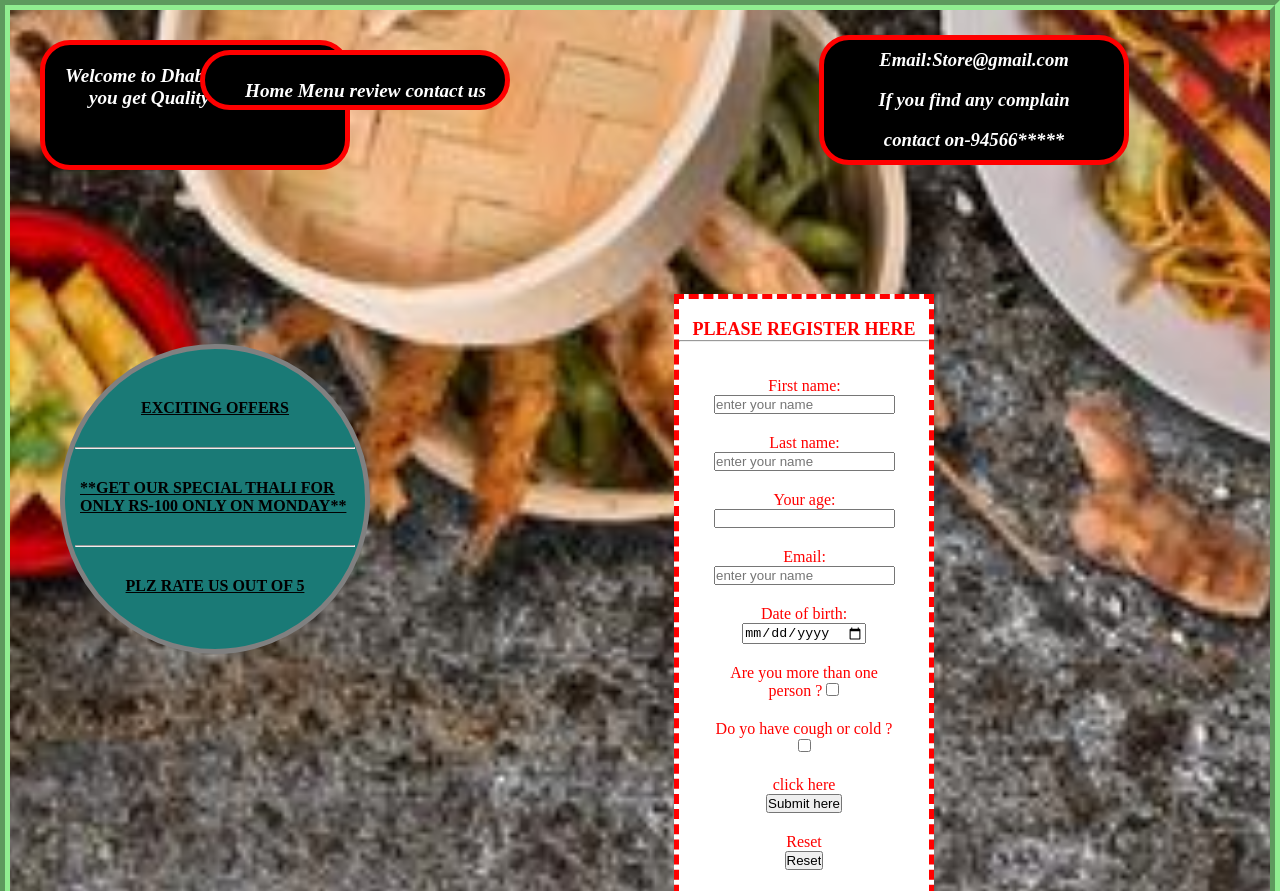
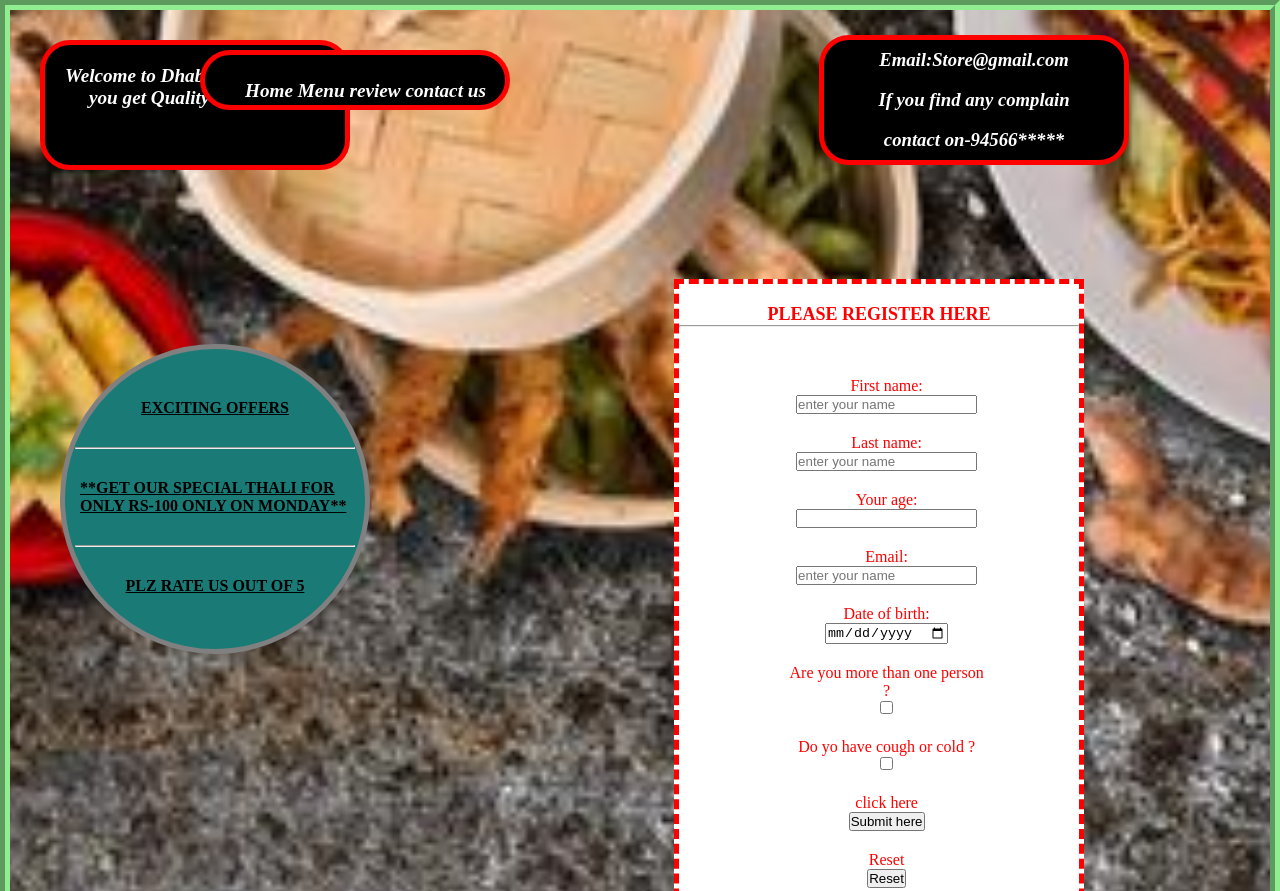
Before and after one commit to Sohel515/CSS-Hnadson-2, a plain HTML site: page index.html in a window 1280 px wide. Shown: the top 891 px of the page. Drawn offline with Linux system fonts and the light colour scheme.

Commit message:
new changes

```diff
--- a/index.html
+++ b/index.html
@@ -61,11 +61,11 @@
             <input type="date" required />
           </div>
           <div class="input-box">
-            <span class="details">Are you more than one person ?</span>
+            <span class="details">Are you more than one person ?</span><br />
             <input type="checkbox" required />
           </div>
           <div class="input-box">
-            <span class="details">Do yo have cough or cold ?</span>
+            <span class="details">Do yo have cough or cold ?</span><br />
             <input type="checkbox" required />
           </div>
           <div class="input-box">
--- a/style.css
+++ b/style.css
@@ -102,11 +102,12 @@ body{
     background-color: white;
     border: 5px dashed red;
     display: inline-block;
-    width: 250px;
+    width: 400px;
     height: auto;
     position: relative;
     bottom: 200px;
     margin-left: 250px;
+    text-align: center;
 }
 .containerf .title{
     color: red;
@@ -128,6 +129,8 @@ body{
     width: 200px;
     margin: 10px;
     text-align: center;
+    padding-left: 18%;
+
 
 }
 .menu{
```
